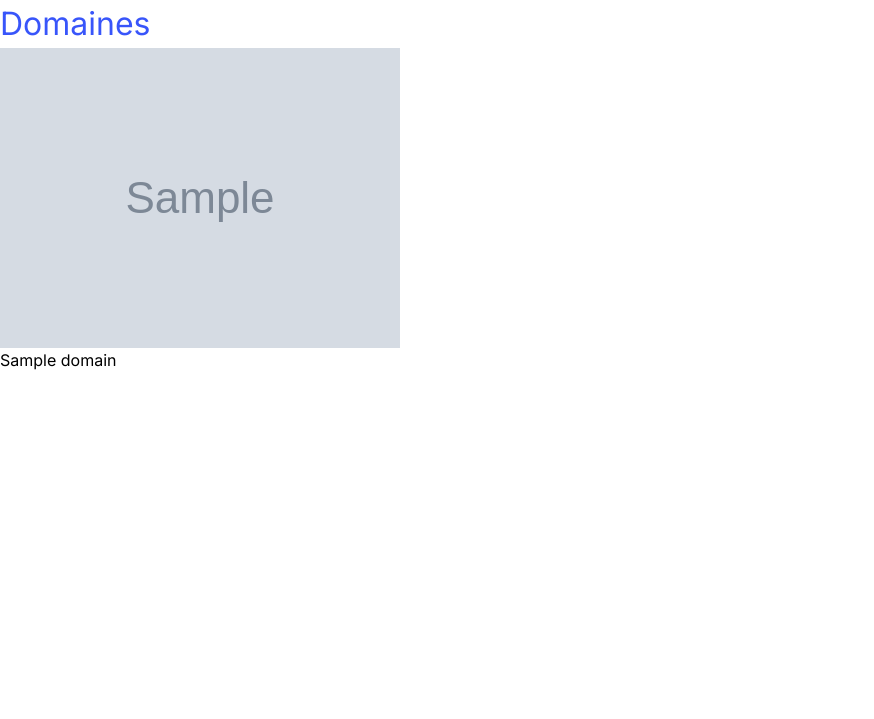
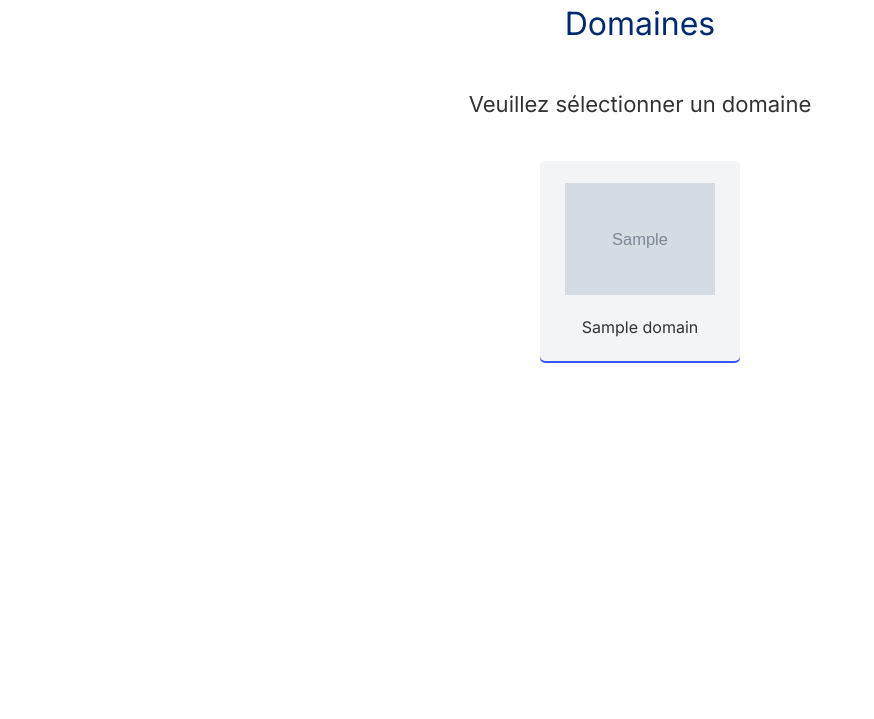
Before and after one commit to tom-tamen/Ski-Projet-Symfony, a Symfony app: template templates/app/index.html.twig in a window 1280 px wide. Shown: the top 719 px of the page, without its empty margins (0-874 px from the left). Run offline with Twig, Linux system fonts and the light colour scheme; the template is opened without the code that fills it: most values are stand-ins (such as "Sample title", 1, 10 or a date in 2020); grey boxes marked "Sample" are stand-in pictures; some libraries are stand-ins or nearby versions.

Commit message:
:lipstick: home page

```diff
--- a/src/DataFixtures/AppFixtures.php
+++ b/src/DataFixtures/AppFixtures.php
@@ -28,7 +28,11 @@ class AppFixtures extends Fixture
         foreach(["Espace Diamant","Les 3 vallées"] as $name){
             $domain = new Domain();
             $domain->setName($name);
-            $domain->setImgUrl("https://picsum.photos/200/300");
+            if ($name == "Espace Diamant"){
+                $domain->setImgUrl("logo-espacediamant.png");
+            }else{
+                $domain->setImgUrl("Logo_Les_3_Vallées.png");
+            }
             $manager->persist($domain);
         }
 
--- a/templates/app/index.html.twig
+++ b/templates/app/index.html.twig
@@ -3,11 +3,18 @@
 {% block title %}Hello AppController!{% endblock %}
 
 {% block body %}
-    <h1 class="text-mainBlue text-desktopXL">Domaines</h1>
-    {% for domain in domains %}
-        <a href="{{ path('domain_show', {'id':domain.id}) }}">
-            <img src="{{ domain.imgUrl }}" alt="{{ domain.name }}">
-            <h2>{{ domain.name }}</h2>
-        </a>
-    {% endfor %}
+<div class="min-h-[90vh]">
+    <section class="w-full flex flex-col items-center justify-center gap-10">
+        <h1 class="text-mobileLG text-titleBlue md:text-mobileXL lg:text-desktopXL">Domaines</h1>
+        <p class="text-mobileBase text-textColor lg:text-desktopLG">Veuillez sélectionner un domaine</p>
+        <div class="flex flex-col gap-10 h-full lg:flex-row lg:gap-20">
+            {% for domain in domains %}
+                <a href="{{ path('domain_show', {'id':domain.id}) }}" class="bg-CustomWhite w-[200px] h-[200px] flex items-center justify-center flex-col shadow-[0px_2px_0px_#3855FA] gap-5 p-5 rounded-[5px]">
+                    <img src="{{ asset('assets/images/domains/'~domain.imgUrl) }}" alt="{{ domain.name }}" class="max-w-[150px]">
+                    <h2 class="text-mobileBase text-textColor md:desktopSM">{{ domain.name }}</h2>
+                </a>
+            {% endfor %}
+        </div>
+    </section>
+</div>
 {% endblock %}
```
Also changed, not shown: public/assets/images/domains/Logo_Les_3_Vallées.png (added), public/assets/images/domains/logo-espacediamant.png (added).
